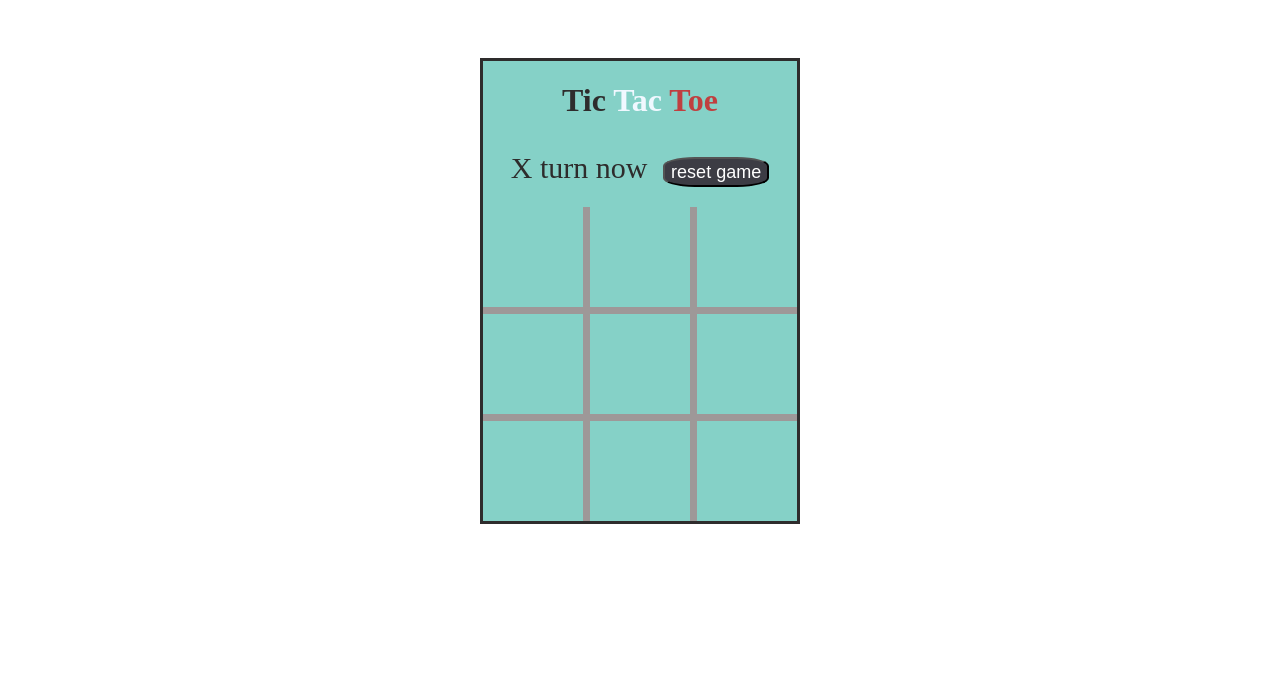
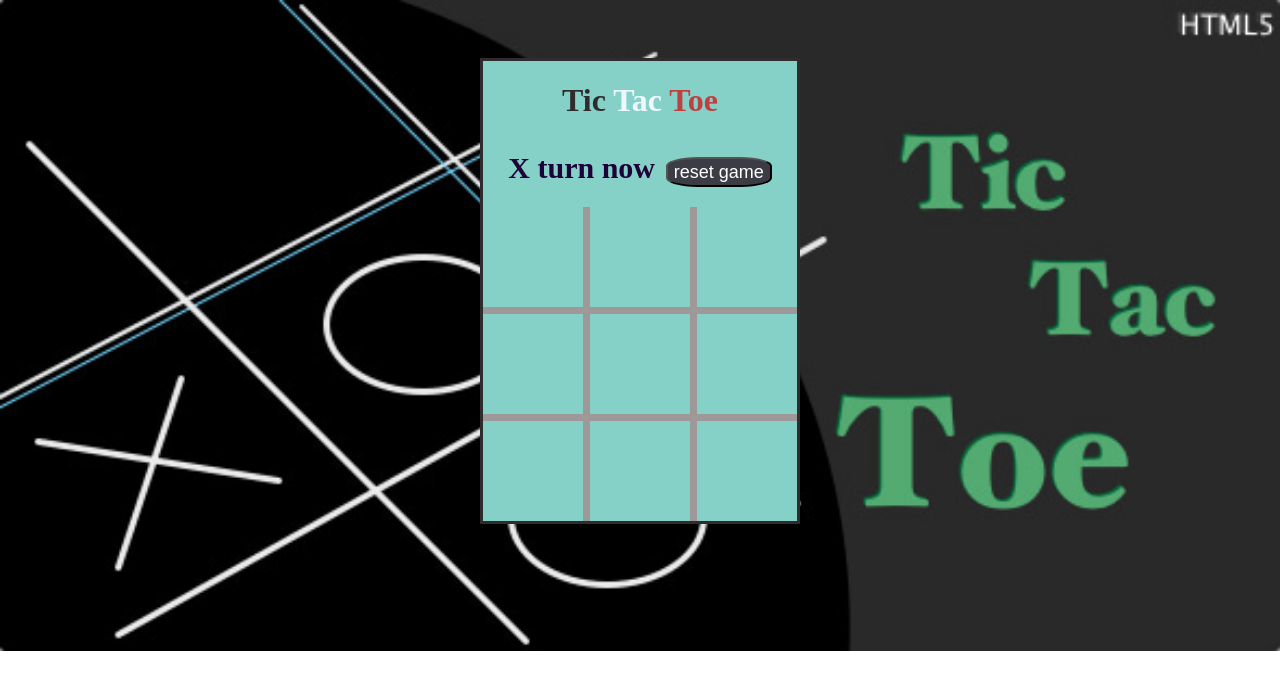
Before and after one commit to MohannadObidat/Project-1, a plain HTML site: page index.html in a window 1280 px wide. Both pictures are taken after a click on the button "reset game". Drawn offline with Linux system fonts and the light colour scheme.

Commit message:
final version of Project-1

```diff
--- a/index.html
+++ b/index.html
@@ -1,6 +1,7 @@
 <!DOCTYPE html>
 <html>
     <head>
+        <audio src="./Sunny Day-SoundBible.com-2064222612.mp3" autoplay></audio>
 <link rel="stylesheet" type="text/css" href="style.css">
     </head>
 <body>
--- a/main.js
+++ b/main.js
@@ -84,6 +84,7 @@ const resetGame=()=>{
     for(i=0;i<box.length;i++){
         box[i].innerHTML=""
     }
+    status.innerText="X turn now"
     turn=true
 }
 
--- a/style.css
+++ b/style.css
@@ -2,6 +2,9 @@ body{
     display: flex;
     justify-content: center;
     color: rgb(46, 44, 44);
+    background-image: url("./Tic-Tac-Toe.jpg");
+    background-repeat: no-repeat;
+    background-size: cover;
 }
 
 
@@ -39,6 +42,9 @@ body{
     font-size: 110px;
 
 }
+.box:hover{
+    background-color: rgb(248, 242, 244);
+}
 
 .game-actions{
     display: flex;
@@ -61,3 +67,8 @@ border-radius: 30%;
 }
 button:hover{
 color: rgb(230, 72, 72);}
+
+#game-status{
+    color: rgb(30, 1, 56);
+    font-weight: 700;
+}
```
Also changed, not shown: Tic-Tac-Toe.jpg (added).
